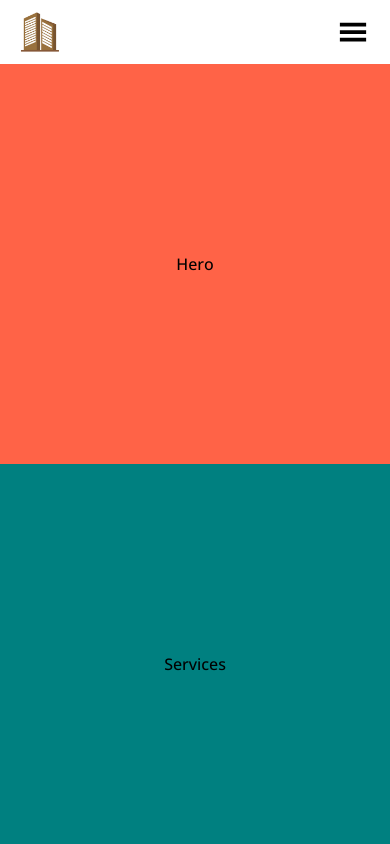
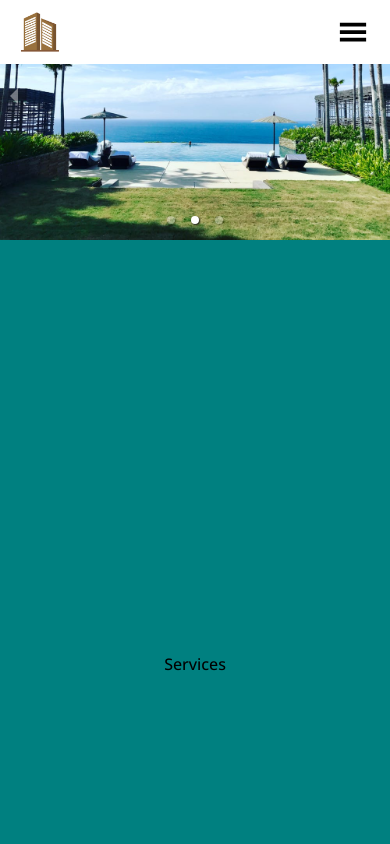
Before and after one commit to nemo256/hotel, a Next.js app: page / in a window 390 px wide. Shown: the top 844 px of the page. Built offline with nearby package versions, Linux system fonts and the light colour scheme.

Commit message:
added the responsive carousel

```diff
--- a/package.json
+++ b/package.json
@@ -16,7 +16,8 @@
     "next": "latest",
     "react": "^17.0.2",
     "react-dom": "^17.0.2",
-    "react-icons": "^4.3.1"
+    "react-icons": "^4.3.1",
+    "react-responsive-carousel": "^3.2.22"
   },
   "license": "MIT"
 }
--- a/src/components/accueil/Hero.js
+++ b/src/components/accueil/Hero.js
@@ -1,14 +1,16 @@
 import {
-  Center
+  Image
 } from '@chakra-ui/react'
-
-
+import "react-responsive-carousel/lib/styles/carousel.min.css"; // requires a loader
+import { Carousel} from 'react-responsive-carousel';
 export default function Hero() {
   return (
     <>
-      <Center h={400}>
-        Hero
-      </Center>
+          <Carousel  emulateTouch={true} infiniteLoop={true} autoPlay={true} interval={4000}  >
+                      <Image src='defaultBcg.jpeg' alt='first image' />
+                      <Image src='defaultBcg.jpeg' alt='first image' />
+                      <Image src='defaultBcg.jpeg' alt='first image' />
+          </Carousel>
     </>
   )
 }
--- a/src/components/accueil/Services.js
+++ b/src/components/accueil/Services.js
@@ -6,7 +6,7 @@ import {
 export default function Services() {
   return (
     <>
-      <Center h={400}>
+      <Center h={1000}>
         Services
       </Center>
     </>
--- a/src/pages/index.js
+++ b/src/pages/index.js
@@ -1,4 +1,4 @@
-import { Stack } from '@chakra-ui/react'
+import { Container,Stack } from '@chakra-ui/react'
 import Hero from '../components/accueil/Hero'
 import Services from '../components/accueil/Services'
 
@@ -9,6 +9,7 @@ export default function Index() {
         bg='tomato'
         mt={16}
         maxW='100%'
+        h={100}
         justify='center'
         align='center'
       >
@@ -19,6 +20,7 @@ export default function Index() {
         maxW='100%'
         justify='center'
         align='center'
+
       >
         <Services />
       </Stack>
```
Also changed, not shown: 1 other file (tests, documents, lock files or other folders).
